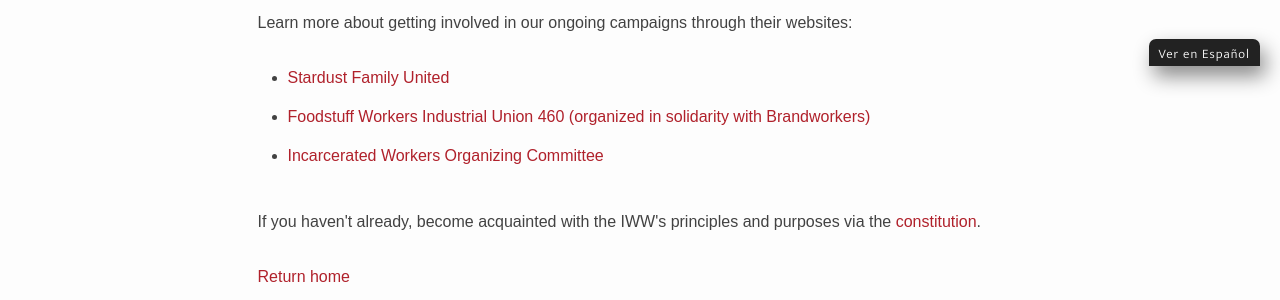
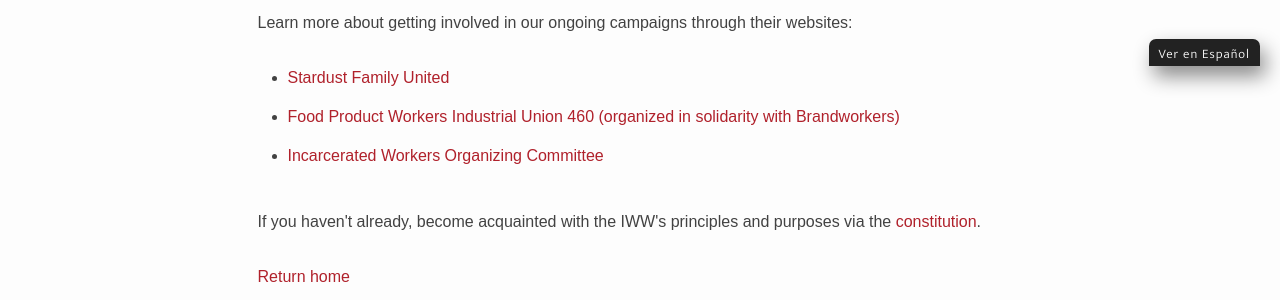
Before and after one commit to IWW-NYC-GMB/iww.nyc, a Jekyll site: the page built from thanks-for-joining.html, in a window 1280 px wide. Shown: the part 834-1134 px from the top of the page. Built offline with Jekyll 4.4.1, drawn with Linux system fonts in a browser that asks for light colours; some web fonts are replaced.

Commit message:
Update thanks-for-joining.html

```diff
--- a/thanks-for-joining.html
+++ b/thanks-for-joining.html
@@ -11,7 +11,7 @@
 <ul style="margin-bottom:12px;">
 <li><a href="http://www.stardustfamilyunited.com/">Stardust Family United</a></li>
 
-<li><a href="https://brandworkers.org/">Foodstuff Workers Industrial Union 460 (organized in solidarity with Brandworkers)</a></li>
+<li><a href="https://brandworkers.org/">Food Product Workers Industrial Union 460 (organized in solidarity with Brandworkers)</a></li>
 
 <li><a href="https://incarceratedworkers.org/">Incarcerated Workers Organizing Committee</a></li>
 </ul><br>
```
